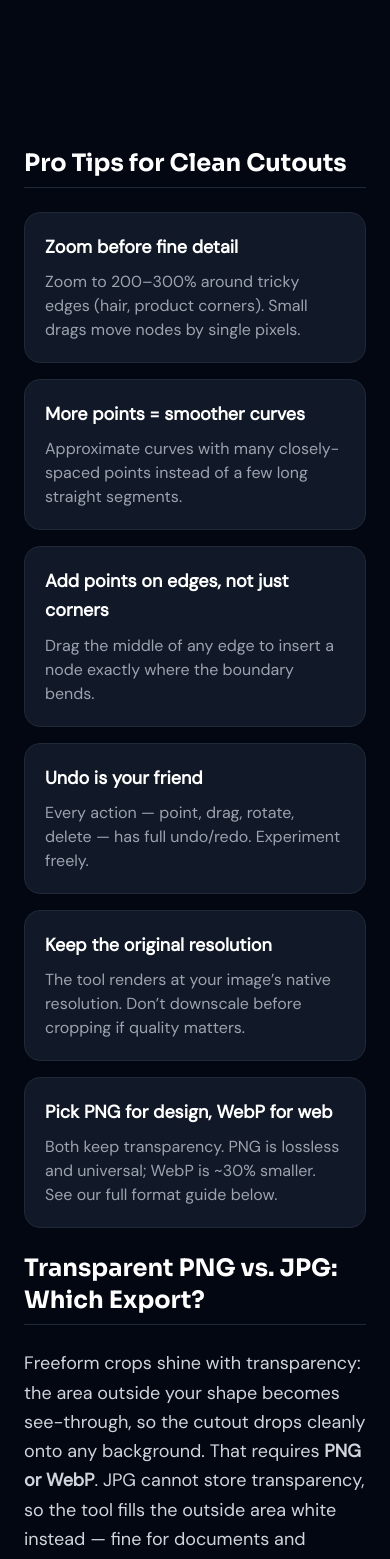
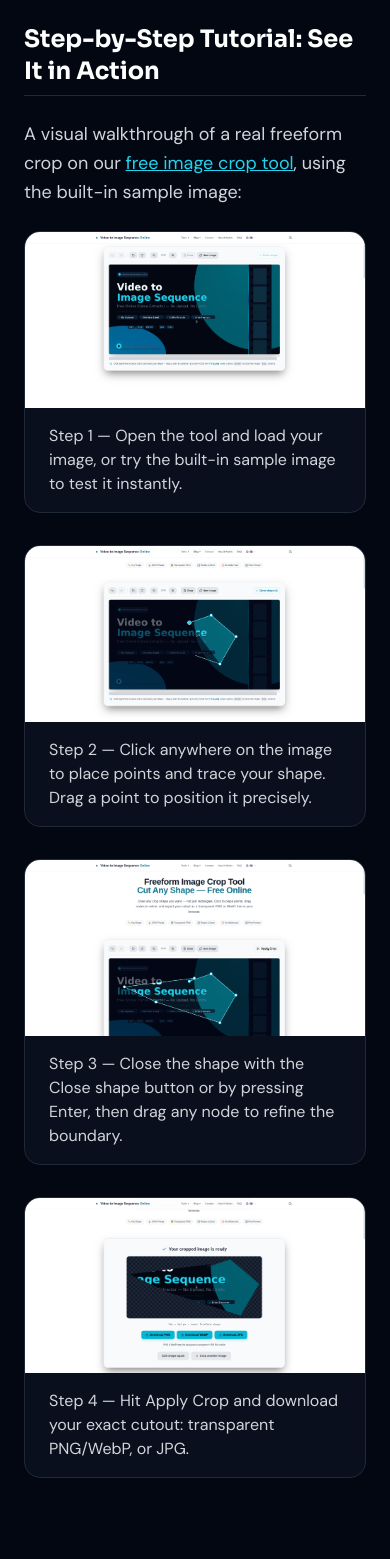
Before and after one commit to msachal5700/video-to-image-sequence, a React (Vite) app: page /blog/free-image-crop-tool-guide in a window 390 px wide. Shown: the part 4124-5683 px from the top of the page. Built offline with nearby package versions, Linux system fonts and the light colour scheme.

Commit message:
Add 4-step visual tutorial section to free image crop tool guide

```diff
--- a/pages/blog/FreeImageCropToolGuide.tsx
+++ b/pages/blog/FreeImageCropToolGuide.tsx
@@ -125,6 +125,29 @@ const FreeImageCropToolGuide: React.FC = () => {
           ))}
         </ol>
 
+        <h2 className="text-2xl md:text-3xl font-bold text-white mt-12 mb-6 font-display border-b border-gray-800 pb-2">Step-by-Step Tutorial: See It in Action</h2>
+        <p>
+          A visual walkthrough of a real freeform crop on our <Link to="/image-crop" className="text-cyan-400 hover:text-cyan-300 underline">free image crop tool</Link>, using the built-in sample image:
+        </p>
+        <div className="space-y-8 my-8">
+          <figure className="bg-gray-900/50 border border-gray-800 rounded-2xl overflow-hidden">
+            <img src="/images/blog/free-image-crop-tool/step-1-loaded.png" alt="Freeform image crop tool with a sample image loaded, ready to trace a crop shape" loading="lazy" className="w-full" />
+            <figcaption className="px-6 py-4 text-gray-300 text-base">Step 1 — Open the tool and load your image, or try the built-in sample image to test it instantly.</figcaption>
+          </figure>
+          <figure className="bg-gray-900/50 border border-gray-800 rounded-2xl overflow-hidden">
+            <img src="/images/blog/free-image-crop-tool/step-2-drawing.png" alt="Placing points to draw a freeform polygon crop shape on an image" loading="lazy" className="w-full" />
+            <figcaption className="px-6 py-4 text-gray-300 text-base">Step 2 — Click anywhere on the image to place points and trace your shape. Drag a point to position it precisely.</figcaption>
+          </figure>
+          <figure className="bg-gray-900/50 border border-gray-800 rounded-2xl overflow-hidden">
+            <img src="/images/blog/free-image-crop-tool/step-3-closed.png" alt="Closed freeform polygon crop selection with draggable nodes" loading="lazy" className="w-full" />
+            <figcaption className="px-6 py-4 text-gray-300 text-base">Step 3 — Close the shape with the Close shape button or by pressing Enter, then drag any node to refine the boundary.</figcaption>
+          </figure>
+          <figure className="bg-gray-900/50 border border-gray-800 rounded-2xl overflow-hidden">
+            <img src="/images/blog/free-image-crop-tool/step-4-result.png" alt="Freeform cropped image result with transparent background, ready to download as PNG" loading="lazy" className="w-full" />
+            <figcaption className="px-6 py-4 text-gray-300 text-base">Step 4 — Hit Apply Crop and download your exact cutout: transparent PNG/WebP, or JPG.</figcaption>
+          </figure>
+        </div>
+
         <div className="my-10">
           <GoogleAdUnit />
         </div>
```
